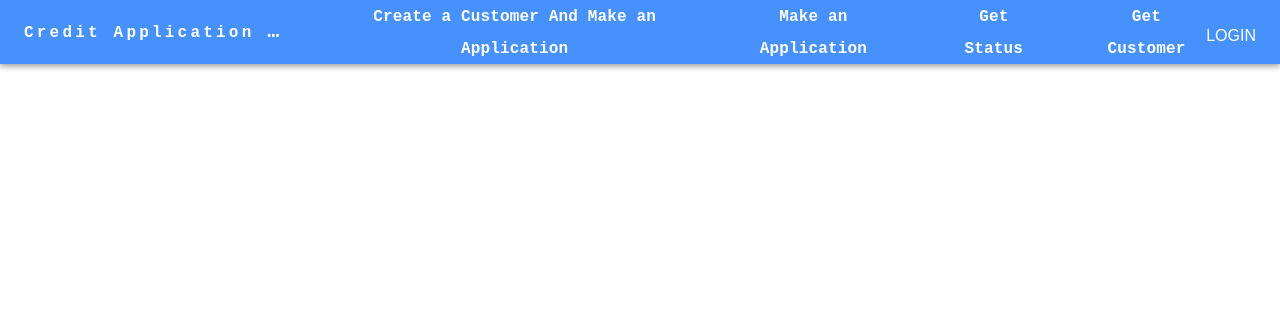
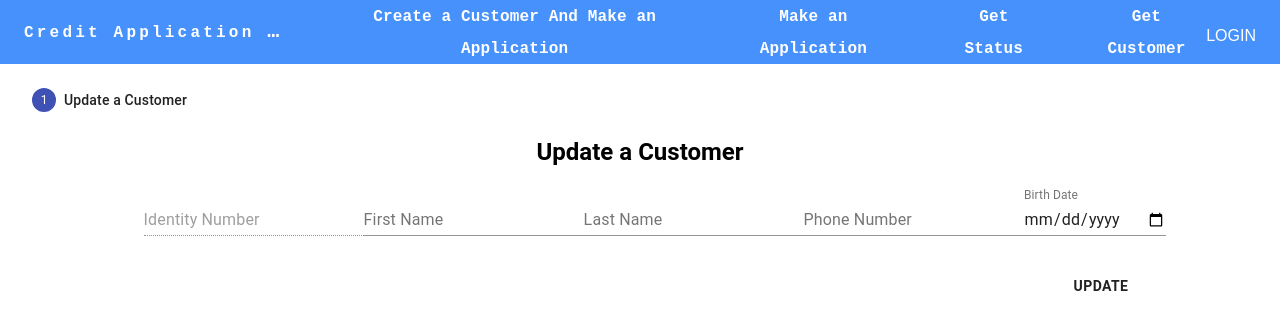
Before and after one commit to keremcengiz0/credit-application-system-ui, a React (Create React App) app: page /api/v1/customers/update/1 in a window 1280 px wide. Shown: the top 330 px of the page. Built offline with nearby package versions, Linux system fonts and the light colour scheme; no server answers.

Commit message:
added UpdateCustomer page.

```diff
--- a/src/App.js
+++ b/src/App.js
@@ -5,6 +5,7 @@ import CreateACustomerAndMakeAnApplicationForm from "./components/Application/Cr
 import MakeAnApplicationForm from "./components/Application/MakeAnApplicationForm";
 import GetStatus from "./components/Application/GetStatus";
 import GetCustomer from "./components/Customer/GetCustomer";
+import UpdateCustomer from "./components/Customer/UpdateCustomer";
 
 function App() {
   return (
@@ -32,6 +33,11 @@ function App() {
             path="/api/v1/customers"
             element={<GetCustomer />}
           ></Route>
+          <Route
+            exact
+            path="/api/v1/customers/update/:id"
+            element={<UpdateCustomer />}
+          ></Route>
         </Routes>
       </BrowserRouter>
     </div>
--- /dev/null
+++ b/src/components/Customer/UpdateCustomer.js
@@ -0,0 +1,102 @@
+import React, { useState, useEffect } from "react";
+import { useParams } from "react-router-dom";
+import { TextField, Button, Stepper, Step, StepLabel } from "@material-ui/core";
+import axios from "axios";
+import { useNavigate } from "react-router-dom";
+import { makeStyles } from "@material-ui/core/styles";
+import Typography from "@mui/material/Typography";
+
+const useStyles = makeStyles((theme) => ({
+  textfield: { marginTop: 20 },
+}));
+
+const UpdateCustomer = () => {
+  let navigate = useNavigate();
+  const classes = useStyles();
+
+  const [customer, setCustomer] = useState({
+    identityNumber: "",
+    firstName: "",
+    lastName: "",
+    phoneNumber: "",
+    birthDate: "",
+  });
+  const { id } = useParams();
+
+  useEffect(() => {
+    const getCustomer = async () => {
+      const response = await axios.get(`/api/v1/customers/get/${id}`);
+      setCustomer(response.data);
+    };
+    getCustomer();
+  }, [id]);
+
+  const handleChange = (event) => {
+    setCustomer({ ...customer, [event.target.name]: event.target.value });
+  };
+
+  const handleUpdate = async () => {
+    await axios.put(`/api/v1/customers/${id}`, customer);
+    navigate("/api/v1/customers");
+  };
+
+  return (
+    <div>
+      <Stepper activeStep={0}>
+        <Step>
+          <StepLabel>Update a Customer</StepLabel>
+        </Step>
+      </Stepper>
+
+      <Typography variant="h5">
+        <b>Update a Customer</b>
+      </Typography>
+      <TextField
+        disabled
+        id="identityNumber"
+        label="Identity Number"
+        type="number"
+        value={customer.identityNumber}
+        onChange={handleChange}
+        className={classes.textfield}
+      />
+      <TextField
+        label="First Name"
+        name="firstName"
+        value={customer.firstName}
+        onChange={handleChange}
+        className={classes.textfield}
+      />
+      <TextField
+        label="Last Name"
+        name="lastName"
+        value={customer.lastName}
+        onChange={handleChange}
+        className={classes.textfield}
+      />
+      <TextField
+        label="Phone Number"
+        name="phoneNumber"
+        value={customer.phoneNumber}
+        onChange={handleChange}
+        className={classes.textfield}
+      />
+      <TextField
+        label="Birth Date"
+        name="birthDate"
+        type="date"
+        value={customer.birthDate}
+        onChange={handleChange}
+        InputLabelProps={{ shrink: true }}
+        className={classes.textfield}
+      />
+      <Button
+        style={{ marginLeft: -100, marginTop: 100 }}
+        onClick={handleUpdate}
+      >
+        <b>Update</b>
+      </Button>
+    </div>
+  );
+};
+export default UpdateCustomer;
```
